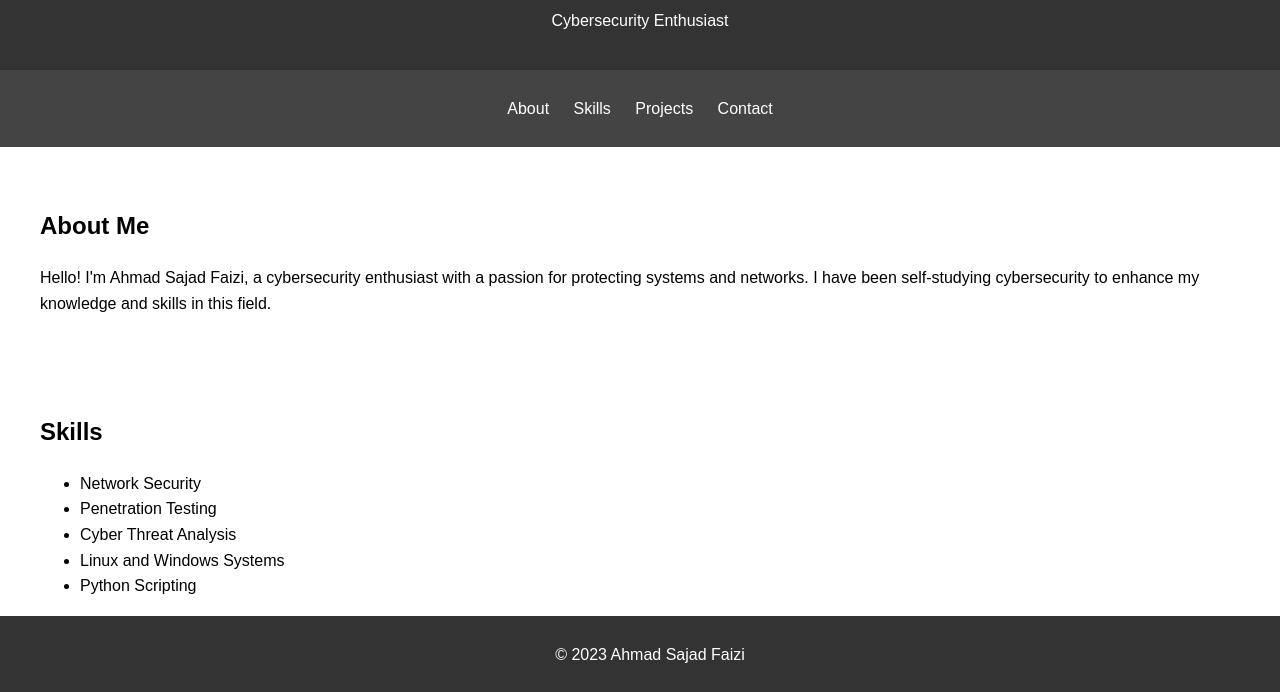
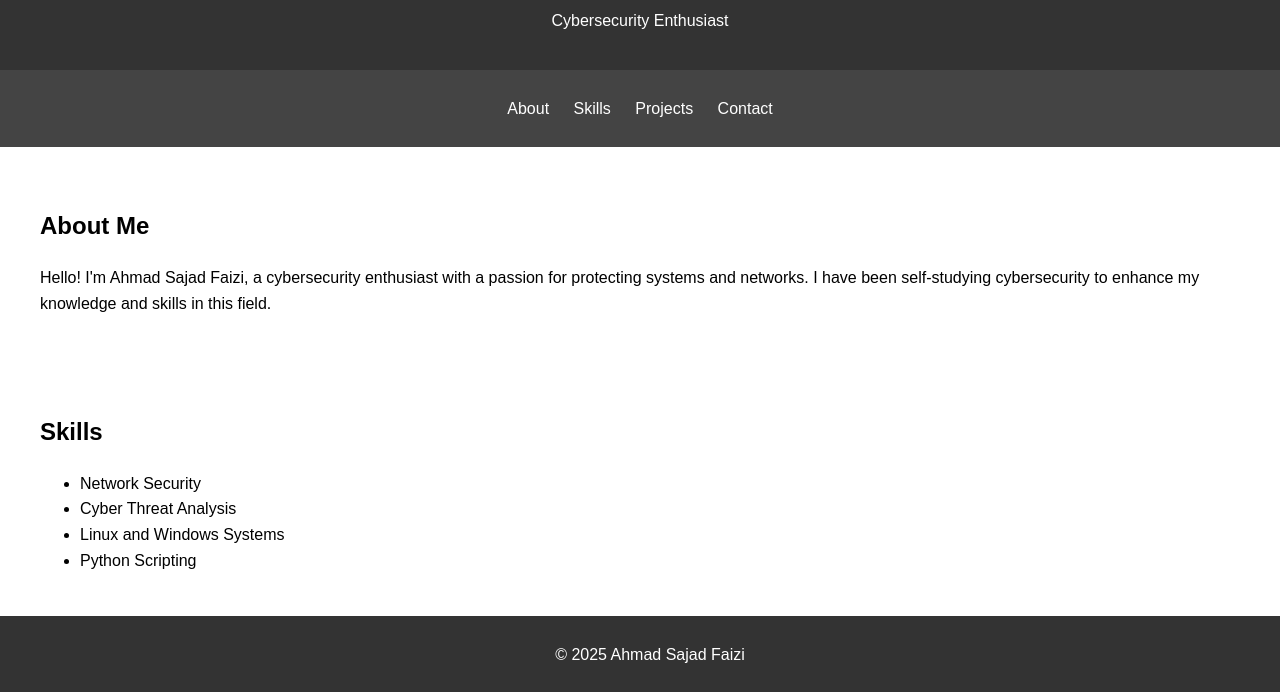
Before and after one commit to Sajad-2099/MyBlog, a plain HTML site: page Index.html in a window 1280 px wide. Shown: the part 106-798 px from the top of the page. Drawn offline with Linux system fonts and the light colour scheme.

Commit message:
Update Index.html

```diff
--- a/Index.html
+++ b/Index.html
@@ -27,7 +27,6 @@
         <h2>Skills</h2>
         <ul>
             <li>Network Security</li>
-            <li>Penetration Testing</li>
             <li>Cyber Threat Analysis</li>
             <li>Linux and Windows Systems</li>
             <li>Python Scripting</li>
@@ -57,7 +56,7 @@
         </form>
     </section>
     <footer>
-        <p>&copy; 2023 Ahmad Sajad Faizi</p>
+        <p>&copy; 2025 Ahmad Sajad Faizi</p>
     </footer>
     <script src="script.js"></script>
 </body>
```
